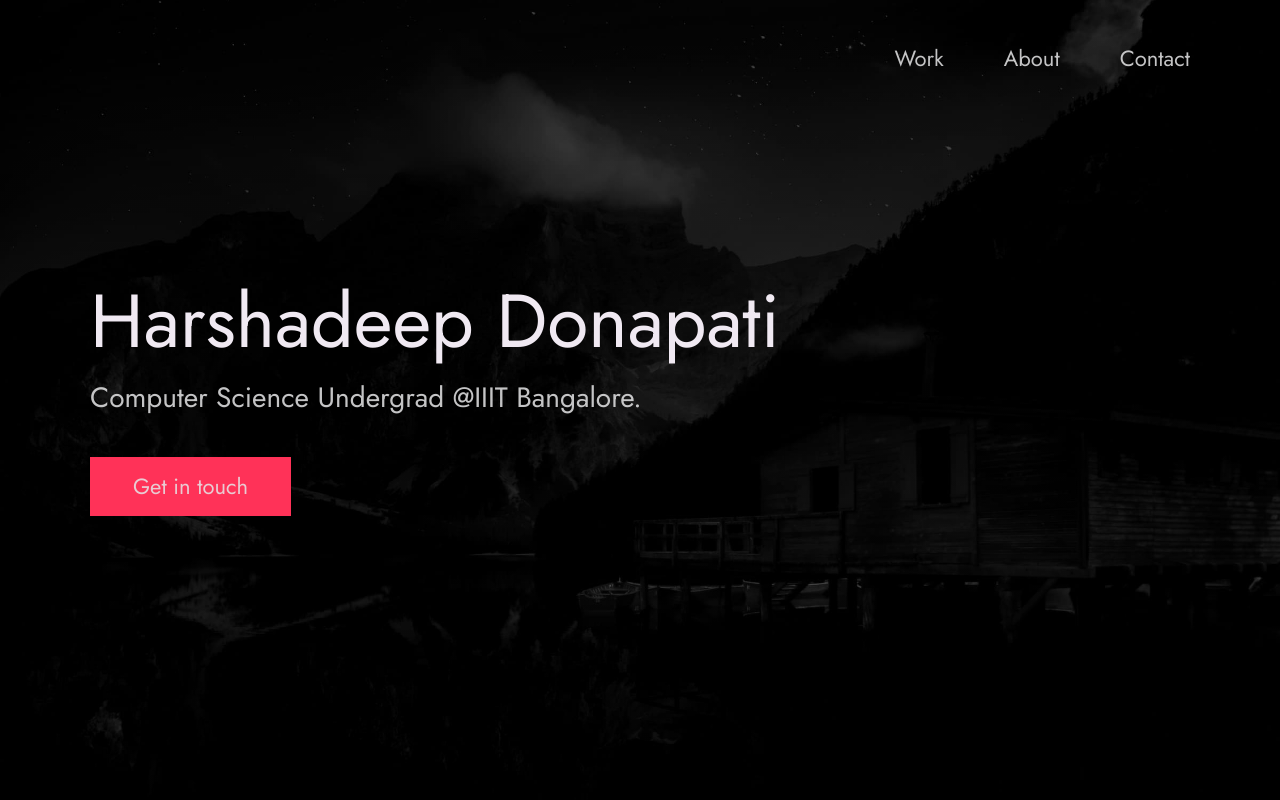
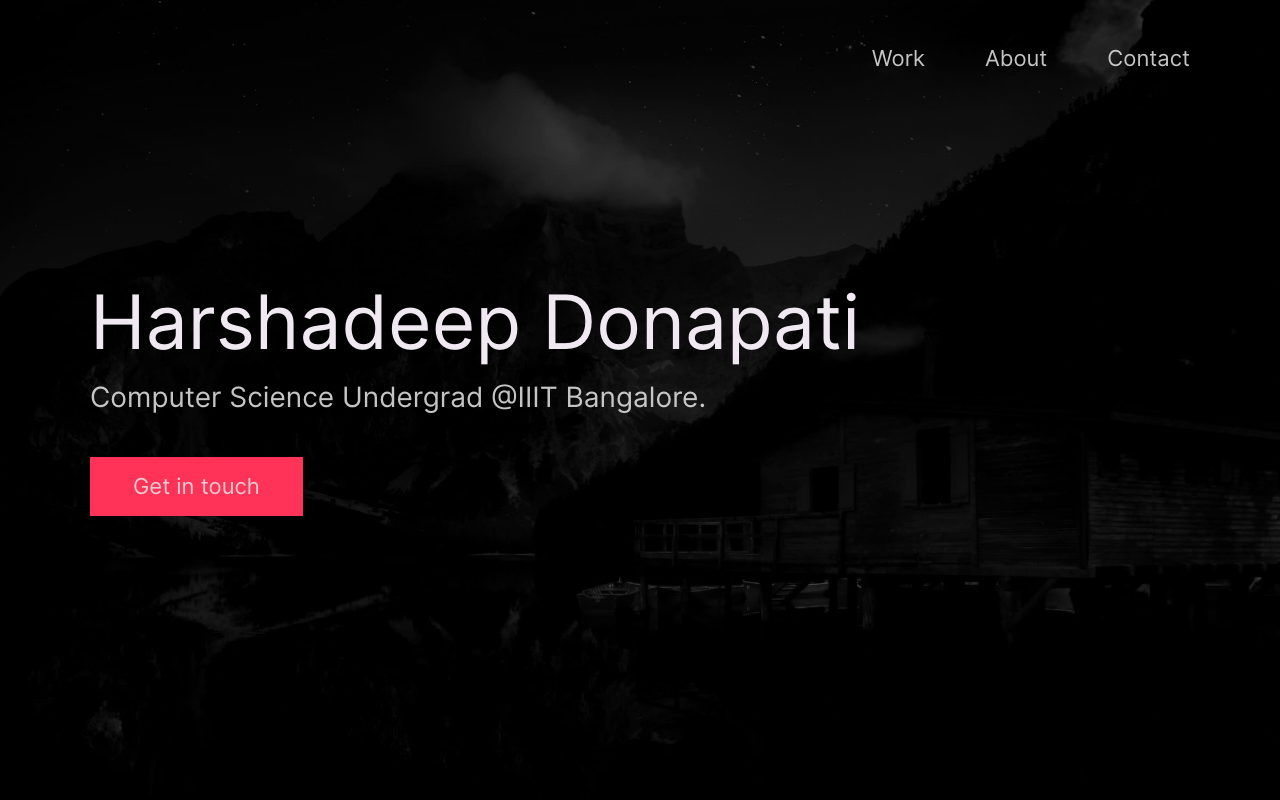
Before and after one commit to harsha-deep/harsha-deep.github.io, a plain HTML site: page index.html in a window 1280 px wide. Shown: the top 800 px of the page. Drawn offline with Linux system fonts and the light colour scheme.

Commit message:
Experimented with different fonts, changed favicon

```diff
--- a/index.css
+++ b/index.css
@@ -14,6 +14,13 @@
     font-style: normal;
     font-weight: 400;
     src: url('./fonts/Jost-Regular.ttf') format('woff');
+}
+
+@font-face {
+    font-family: 'Inter';
+    font-style: normal;
+    font-weight: 400;
+    src: url('./fonts/Inter-Regular.otf') format('woff');
 }
 
 * {
@@ -122,7 +129,8 @@ img {
 h1,
 h2,
 h3 {
-    font-family: 'Jost', sans-serif;
+    /* font-family: 'Jost', sans-serif; */
+    font-family: 'Inter', sans-serif;
     font-weight: 400;
     line-height: var(--line-height-small);
     color: var(--white);
@@ -190,7 +198,8 @@ p {
 a {
     color: var(--white);
     font-weight: 400;
-    font-family: 'Jost', sans-serif;
+    /* font-family: 'Jost', sans-serif; */
+    font-family: 'Inter', sans-serif;
     transition: all .2s;
     outline: 2px solid transparent;
 }
@@ -422,7 +431,8 @@ body:not(.user-is-tabbing) a:focus {
 .header__text p {
     margin: 1.5rem 0 3.5rem;
     max-width: var(--container-medium-width);
-    font-family: 'Jost', sans-serif;
+    /* font-family: 'Jost', sans-serif; */
+    font-family: 'Inter', sans-serif;
     font-size: var(--font-size-medium);
 }
 
--- a/index.html
+++ b/index.html
@@ -20,7 +20,7 @@
 <head>
   <meta charset="UTF-8" />
   <meta name="viewport" content="width=device-width, initial-scale=1.0" />
-  <link rel="shortcut icon" type="image/png" href="./images/favicon.png" />
+  <link rel="shortcut icon" type="image/png" href="./images/H.ico" />
 
   <!-- Put your site title here -->
   <title>
@@ -244,14 +244,14 @@
       </ul>
 
       <!-- If you give me some credit by keeping the below paragraph, will be huge for me 😊 Thanks. -->
-      <p>
+      <!-- <p>
         &copy; 2020 - Template designed & developed by <a href="https://nisar.dev" class="link">Nisar</a>.
       </p>
       <div class="footer__github-buttons">
         <iframe
           src="https://ghbtns.com/github-btn.html?user=nisarhassan12&repo=portfolio-template&type=watch&count=true"
           frameborder="0" scrolling="0" width="170" height="20" title="Watch Portfolio Template on GitHub">
-        </iframe>
+        </iframe> -->
       </div>
     </div>
   </footer>
```
Also changed, not shown: fonts/Inter-Regular.otf (added), images/H.ico (added), images/favicon.ico (added).
